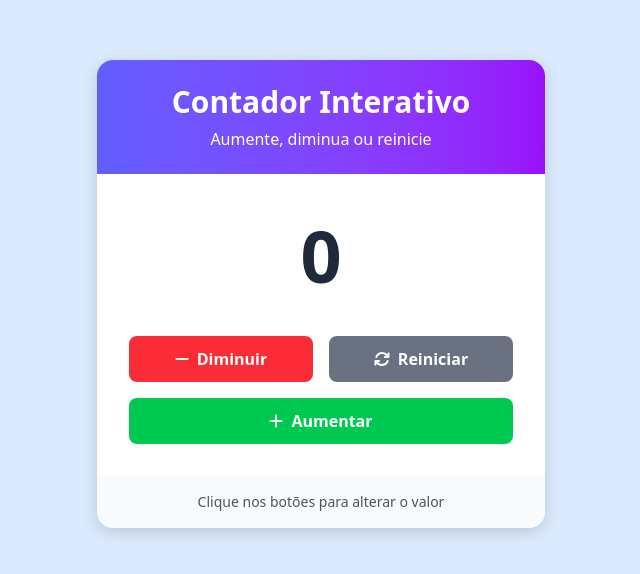
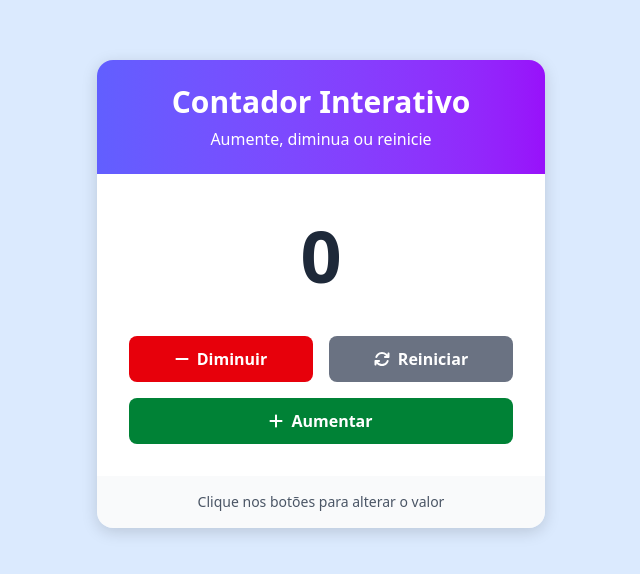
Before and after one commit to kauatwn/angular-counter-demo, an Angular app: page / in a window 1280 px wide. Shown: the part 106-680 px from the top of the page, without its empty margins (319-959 px from the left). Built offline with nearby package versions, Linux system fonts and the light colour scheme.

Commit message:
Atualiza cores dos estados do contador e botões para melhor visibilidade

```diff
--- a/src/app/features/counter/counter.component.css
+++ b/src/app/features/counter/counter.component.css
@@ -64,7 +64,7 @@
 }
 
 .counter-display.positive {
-  color: oklch(62.7% 0.194 149.214);
+  color: oklch(52.7% 0.154 150.069);
 }
 
 .counter-display.negative {
@@ -114,11 +114,11 @@
   justify-content: center;
 
   &.btn-decrement {
-    background-color: oklch(63.7% 0.237 25.331);
+    background-color: oklch(57.7% 0.245 27.325);
     color: #fff;
 
     &:hover {
-      background-color: oklch(57.7% 0.245 27.325);
+      background-color: oklch(50.5% 0.213 27.518);
     }
   }
 
@@ -132,11 +132,11 @@
   }
 
   &.btn-increment {
-    background-color: oklch(72.3% 0.219 149.579);
+    background-color: oklch(52.7% 0.154 150.069);
     color: #fff;
 
     &:hover {
-      background-color: oklch(62.7% 0.194 149.214);
+      background-color: oklch(44.8% 0.119 151.328);
     }
   }
 }
```
